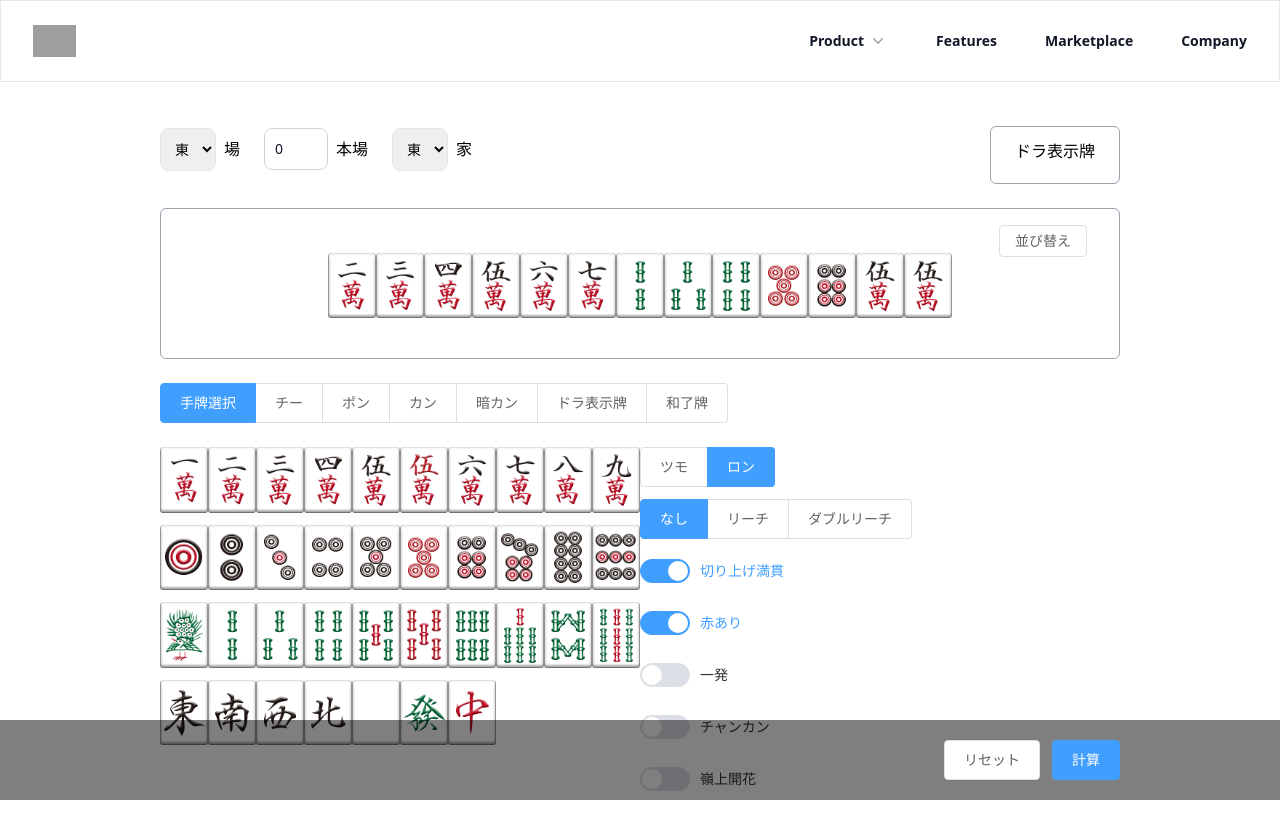
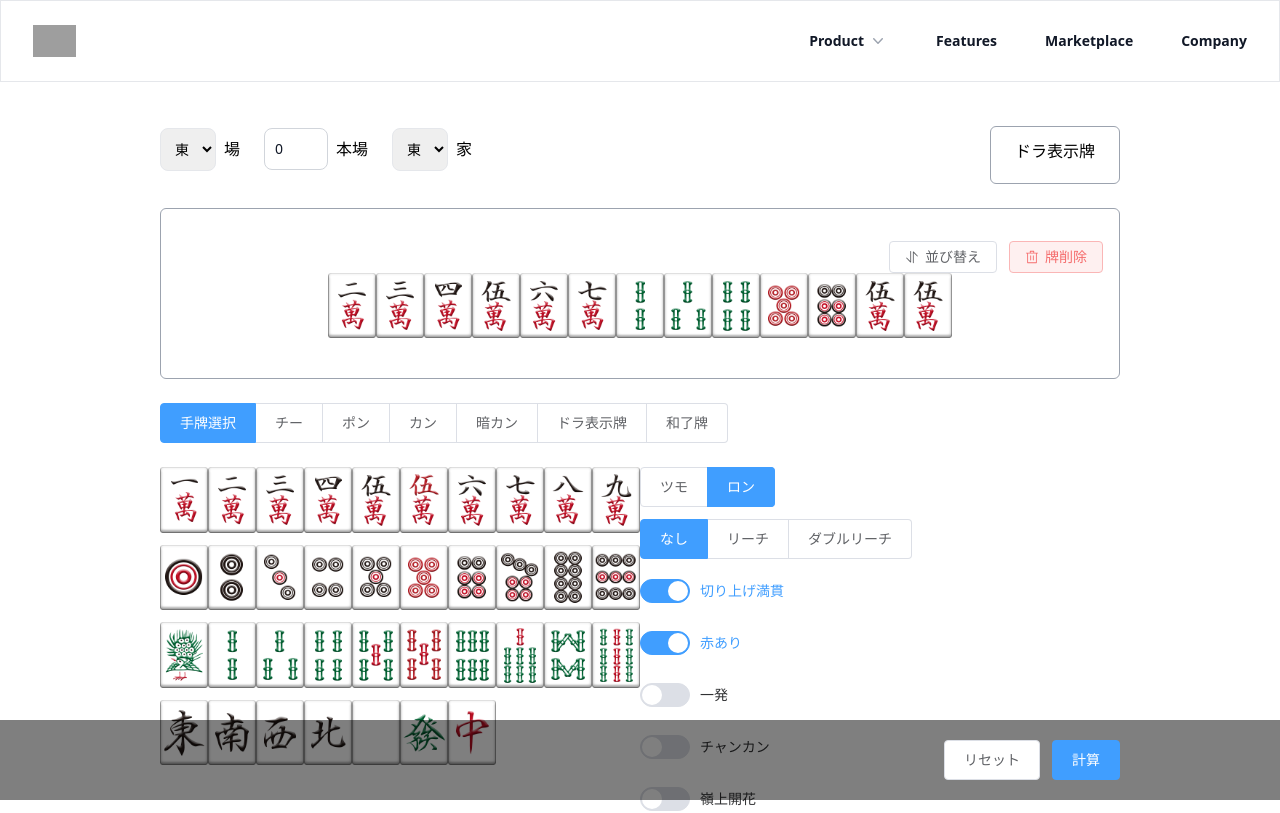
Before and after one commit to yasunaga-shuto/mahjong-point-front, a Nuxt app: page / in a window 1280 px wide. Shown: the top 813 px of the page. Built offline with nearby package versions, Linux system fonts and the light colour scheme; grey boxes are pictures that could not be loaded.

Commit message:
牌削除追加

```diff
--- a/app.vue
+++ b/app.vue
@@ -40,8 +40,12 @@
         </div>
       </div>
       <!-- 手牌 -->
-      <div class="border w-full border-gray-400 rounded-md mb-6 flex items-center justify-center relative flex-wrap pt-11 pb-10">
-        <el-button class="absolute top-2 md:top-4 right-5 md:right-8" @click="sort">並び替え</el-button>
+      <div class="border w-full border-gray-400 rounded-md mb-6 pt-8 pb-10">
+        <div class="flex justify-end pr-4">
+          <el-button :icon="Sort" @click="sort">並び替え</el-button>
+          <el-button type="danger" :icon="Delete" plain @click="deletePai">牌削除</el-button>
+        </div>
+        <div class="flex items-center justify-center relative flex-wrap">
           <img v-for="(t, index) in tehai" :key="index" :src="`/pai/${t}.png`" class="md:w-12 w-5">
           <img v-if="agariPai" class="ml-3 md:w-12 w-5" :src="`/pai/${agariPai}.png`">
 
@@ -58,6 +62,7 @@
                 <img :src="`/pai/${p}.png`" class="inline-block h-9 md:h-16 md:w-12 w-6" :class="{ 'rotate-[270deg] mr-2': j === 0 }">
               </span>
             </template>
+          </div>
         </div>
       </div>
       <!-- モード -->
@@ -186,6 +191,10 @@
 import { ref } from 'vue'
 import ja from "@/lang/ja.json"
 import { ElMessage } from "element-plus"
+import {
+  Sort,
+  Delete,
+} from '@element-plus/icons-vue'
 
 // https://majandofu.com/mahjong-images
 const MANZU = ['1m', '2m', '3m', '4m', '5m', '5mRed', '6m', '7m', '8m', '9m'] as const
@@ -347,6 +356,11 @@ const addPai = (pai: Pai) => {
     tehai.value.push(pai)
   }
 }
+
+const deletePai = () => {
+  tehai.value.pop()
+}
+
 const inputMode = (event: { target: HTMLInputElement }) => {
   const mode = event.target.value
   if (mode !== 'chi') {
```
Lines whose indentation alone changed are shown as unchanged.
